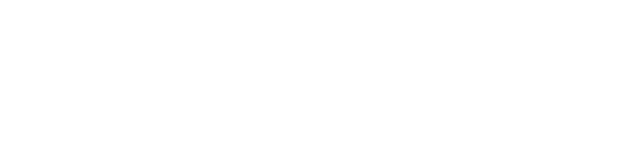
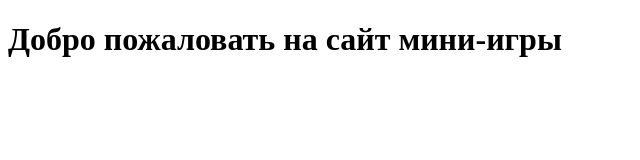
Before and after one commit to pyrozhok/2nd-cource-hw, a plain HTML site: page index.html in a window 1280 px wide. Shown: the whole page, without its empty margins (0-640 px from the left). Drawn offline with Linux system fonts and the light colour scheme.

Commit message:
Добавляю шапку сайта

```diff
--- a/index.html
+++ b/index.html
@@ -3,7 +3,11 @@
   <head>
     <meta charset="UTF-8" />
     <meta name="viewport" content="width=device-width, initial-scale=1.0" />
-    <title>Document</title>
+    <title>Мини-игры</title>
   </head>
-  <body></body>
+  <body>
+    <header>
+      <h1>Добро пожаловать на сайт мини-игры</h1>
+    </header>
+  </body>
 </html>
```
